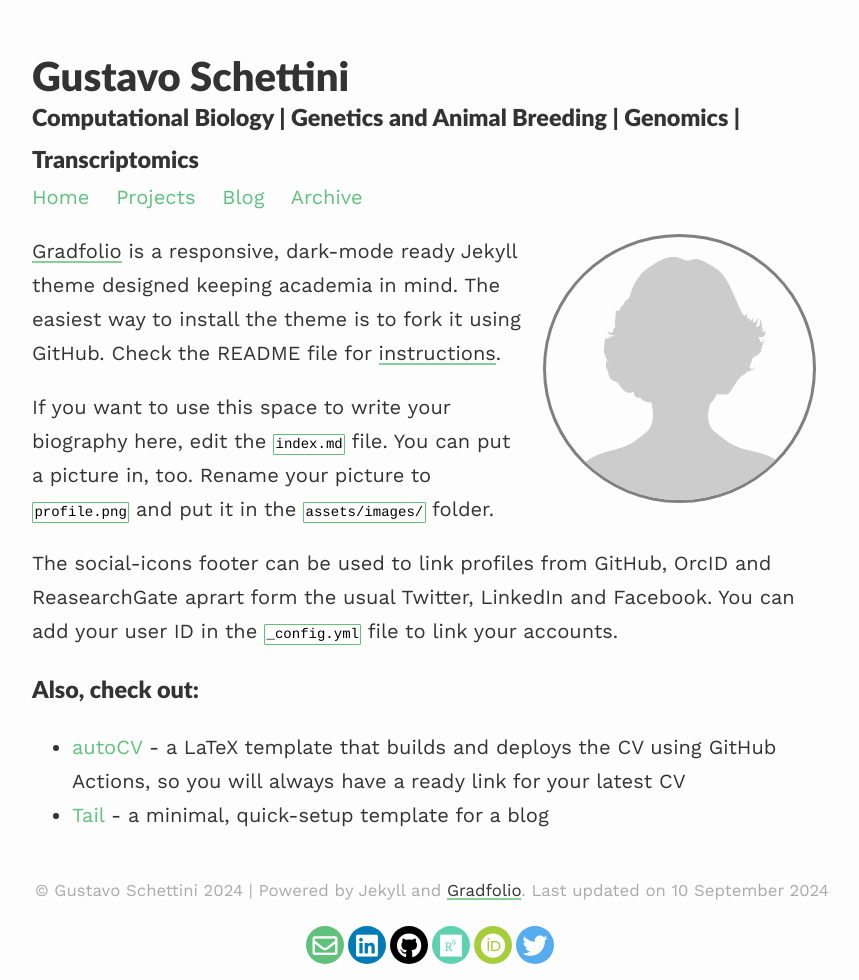
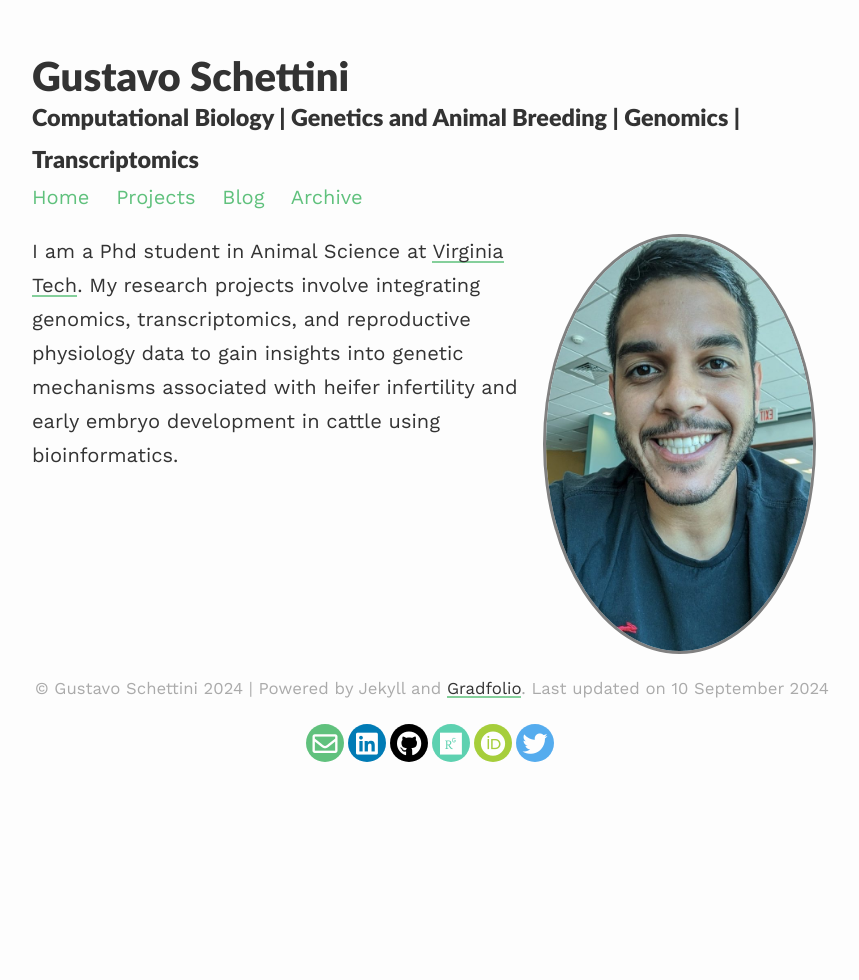
Before and after one commit to gschettini/gschettini.github.io, a Jekyll site: the page built from index.md, in a window 1280 px wide. Shown: the whole page, without its empty margins (208-1067 px from the left). Built offline with Jekyll 4.4.1, drawn with Linux system fonts in a browser that asks for light colours; nearby versions of some CDN libraries.

Commit message:
first commit

```diff
--- a/index.md
+++ b/index.md
@@ -7,13 +7,4 @@ profile:
 published: true
 ---
 
-[Gradfolio](https://github.com/gschettini/cv-online){:target="_blank"} is a responsive, dark-mode ready Jekyll theme designed keeping academia in mind. The easiest way to install the theme is to fork it using GitHub. Check the README file for [instructions](https://github.com/jitinnair1/gradfolio#installation){:target="_blank"}.
-
-If you want to use this space to write your biography here, edit the `index.md` file. You can put a picture in, too. Rename your picture to `profile.png` and put it in the `assets/images/` folder.
-
-The social-icons footer can be used to link profiles from GitHub, OrcID and ReasearchGate aprart form the usual Twitter, LinkedIn and Facebook. You can add your user ID in the `_config.yml` file to link your accounts.
-
-### Also, check out:
-
-- [autoCV](https://github.com/jitinnair1/autocv) - a LaTeX template that builds and deploys the CV using GitHub Actions, so you will always have a ready link for your latest CV
-- [Tail](https://github.com/jitinnair1/tail) - a minimal, quick-setup template for a blog
+I am a Phd student in Animal Science at [Virginia Tech](https://sas.vt.edu/people/graduate-students/schettini-gustavo.html/). My research projects involve integrating genomics, transcriptomics, and reproductive physiology data to gain insights into genetic mechanisms associated with heifer infertility and early embryo development in cattle using bioinformatics.
```
Also changed, not shown: assets/images/profile.png.
